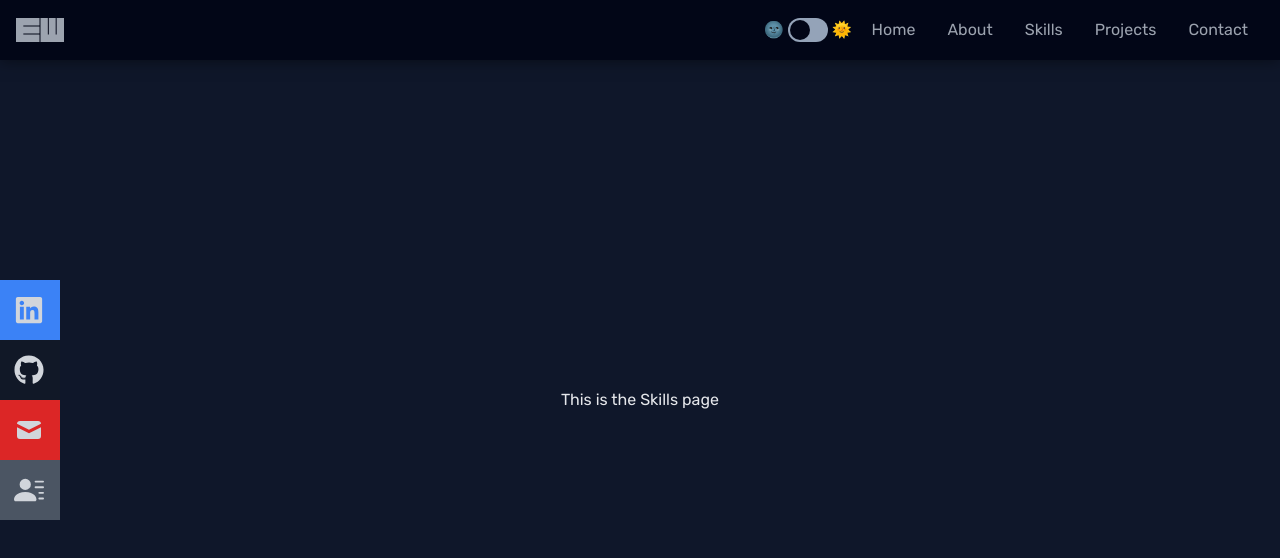
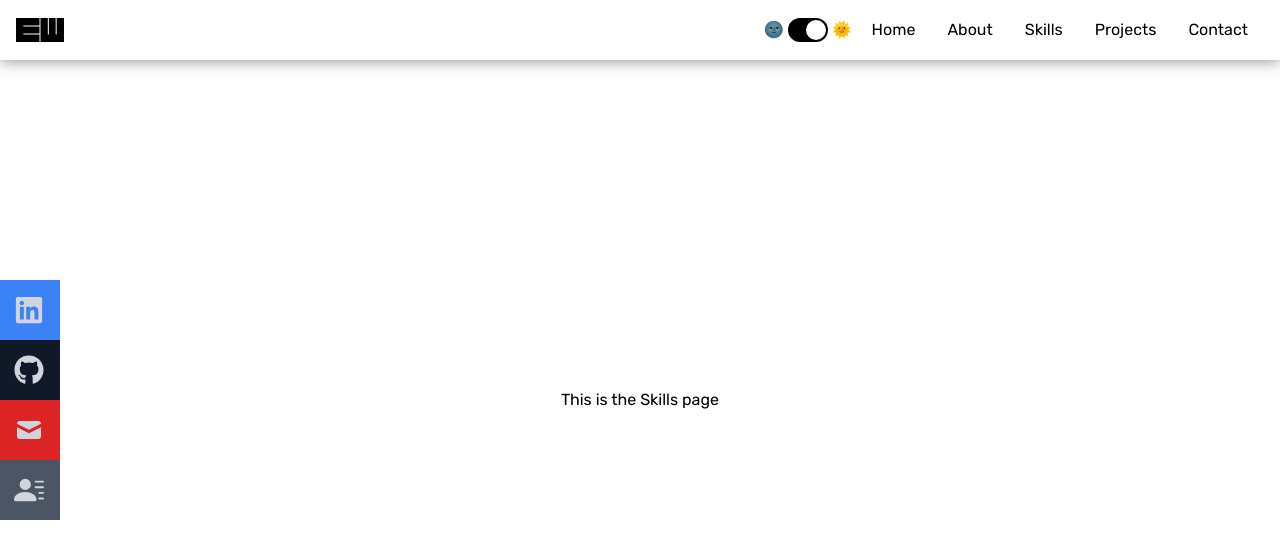
Before and after one commit to emil-98/portfolio-site, a React (Vite) app: page /skills in a window 1280 px wide. Shown: the top 558 px of the page. Built offline with nearby package versions, Linux system fonts and the light colour scheme.

Commit message:
implement initial dark mode functionality

```diff
--- a/src/App.jsx
+++ b/src/App.jsx
@@ -10,6 +10,7 @@ import { Routes, Route } from 'react-router-dom'
 
 
 const App = () => {
+
 
   return (
     <>
--- a/src/components/About.jsx
+++ b/src/components/About.jsx
@@ -4,7 +4,7 @@ import PageContainer from './PageContainer'
 const About = () => {
   return (
     <PageContainer>
-      <h1 className='text-gray-200'>
+      <h1 className='dark:text-gray-200'>
         This is the About page
       </h1>
     </PageContainer>
--- a/src/components/Contact.jsx
+++ b/src/components/Contact.jsx
@@ -4,7 +4,7 @@ import PageContainer from './PageContainer'
 const Contact = () => {
   return (
     <PageContainer>
-      <h1 className='text-gray-200'>
+      <h1 className='dark:text-gray-200'>
         This is the Contact page
       </h1>
     </PageContainer>
--- a/src/components/Home.jsx
+++ b/src/components/Home.jsx
@@ -8,8 +8,8 @@ const Home = () => {
     <PageContainer>
       <GlowImage imgSrc={'https://t4.ftcdn.net/jpg/00/63/22/59/360_F_63225999_1Jhp1HJRAogheidGZA74Asae2jFJelDV.jpg'}/>
 
-      <h1 className="text-5xl sm:text-7xl py-5 font-bold text-gray-400">Emil Welton</h1>
-      <p className="text-xl sm:text-2xl max-w-[400px] text-gray-200">
+      <h1 className="text-5xl sm:text-7xl py-5 font-bold text-blue-500 dark:text-gray-400">Emil Welton</h1>
+      <p className="text-xl sm:text-2xl max-w-[400px] dark:text-gray-200">
         is a software engineer specializing in full-stack web and mobile development.
       </p>
     </PageContainer>
--- a/src/components/Logo.jsx
+++ b/src/components/Logo.jsx
@@ -3,7 +3,7 @@ import React from "react";
 const Logo = () => {
   return(
     <a href="/">
-      <svg className="fill-current text-gray-400" width="48.0046" height="24" viewBox="0 0 12.7012 6.35">
+      <svg className="fill-current dark:text-gray-400" width="48.0046" height="24" viewBox="0 0 12.7012 6.35">
         <path d="M0 3.175h6.2177v1.9844H1.943v.2646h4.2747v1.852H1.943v.2646h4.2747V9.525H0Z" transform="translate(0 -3.175)"/>
         <path d="M6.4823 9.525v-6.35h1.9434v4.3656h.2591V3.175h1.8139v4.3656h.2591V3.175h1.9434v6.35z" transform="translate(0 -3.175)"/>
       </svg>
--- a/src/components/Navbar.jsx
+++ b/src/components/Navbar.jsx
@@ -3,33 +3,31 @@ import {FaBars, FaTimes, FaGithub, FaLinkedin} from "react-icons/fa"
 import { HiMail } from 'react-icons/hi'
 import {BsFillPersonLinesFill} from 'react-icons/bs'
 import Logo from "../components/Logo"
+import ToggleSwitch from './ToggleSwitch'
 
 const Navbar = () => {
   const [nav, toggleNav] = useState(false);
   const handleClick = () => toggleNav(!nav);
 
   return(
-    <div className="fixed w-full h-[60px] flex justify-between items-center px-4 bg-slate-950 text-gray-400 shadow-[0_0_15px_rgba(0,0,0,0.5)]">
+    <div className="fixed w-full h-[60px] flex justify-between items-center px-4 bg-white dark:bg-slate-950 dark:text-gray-400 shadow-[0_0_15px_rgba(0,0,0,0.5)]">
       <div>
         <Logo/>
       </div>
 
-
       {/* Desktop Menu */}
 
       <div className='hidden md:flex'>
-        <span className='px-1'>🌚</span>
-        <label className='flex relative align-middle h-[24px] w-[40px] rounded-full bg-slate-400 duration-300 hover:shadow-[0_0_10px_rgba(255,255,255,0.5)]'> {/* Outer piece of switch */}
-          <input type='checkbox' className='opacity-0 w-[40px] h-[24px] align-middle peer cursor-pointer'/>
-          <span className='flex absolute left-[2px] top-[2px] h-[20px] w-[20px] rounded-full transition-all duration-100 bg-slate-950 peer peer-checked:translate-x-[16px] cursor-pointer'></span> {/* Slider inside switch */}
-        </label>
-        <span className='px-1'>🌞</span>
+        <ToggleSwitch
+          offIcon={'🌚'}
+          onIcon={'🌞'}
+        />
         <ul className='flex'>
-          <li className=' drop-shadow-none duration-300 hover:drop-shadow-[0_0_10px_rgba(255,255,255,0.8)]'><a href='/'>Home</a></li>
-          <li className=' drop-shadow-none duration-300 hover:drop-shadow-[0_0_10px_rgba(255,255,255,0.8)]'><a href='/about'>About</a></li>
-          <li className=' drop-shadow-none duration-300 hover:drop-shadow-[0_0_10px_rgba(255,255,255,0.8)]'><a href='/skills'> Skills</a></li>
-          <li className=' drop-shadow-none duration-300 hover:drop-shadow-[0_0_10px_rgba(255,255,255,0.8)]'><a href='/projects'>Projects</a></li>
-          <li className=' drop-shadow-none duration-300 hover:drop-shadow-[0_0_10px_rgba(255,255,255,0.8)]'><a href='/contact'>Contact</a></li>
+          <li className=' drop-shadow-none duration-300 hover:drop-shadow-[0_0_10px_rgba(0,0,0,1)] dark:hover:drop-shadow-[0_0_10px_rgba(255,255,255,0.8)]'><a href='/'>Home</a></li>
+          <li className=' drop-shadow-none duration-300 hover:drop-shadow-[0_0_10px_rgba(0,0,0,1)] dark:hover:drop-shadow-[0_0_10px_rgba(255,255,255,0.8)]'><a href='/about'>About</a></li>
+          <li className=' drop-shadow-none duration-300 hover:drop-shadow-[0_0_10px_rgba(0,0,0,1)] dark:hover:drop-shadow-[0_0_10px_rgba(255,255,255,0.8)]'><a href='/skills'> Skills</a></li>
+          <li className=' drop-shadow-none duration-300 hover:drop-shadow-[0_0_10px_rgba(0,0,0,1)] dark:hover:drop-shadow-[0_0_10px_rgba(255,255,255,0.8)]'><a href='/projects'>Projects</a></li>
+          <li className=' drop-shadow-none duration-300 hover:drop-shadow-[0_0_10px_rgba(0,0,0,1)] dark:hover:drop-shadow-[0_0_10px_rgba(255,255,255,0.8)]'><a href='/contact'>Contact</a></li>
         </ul>
       </div>
 
--- a/src/components/PageContainer.jsx
+++ b/src/components/PageContainer.jsx
@@ -2,7 +2,7 @@ import React from 'react'
 
 const PageContainer = (props) => {
   return (
-    <div className='w-full h-screen bg-slate-900'>
+    <div className='w-full h-screen bg-white dark:bg-slate-900 transition-all'>
       <div className='max-w-[1000px] mx-auto flex flex-col justify-center items-center text-center h-full'>
         {props.children}
       </div>
--- a/src/components/Projects.jsx
+++ b/src/components/Projects.jsx
@@ -4,7 +4,7 @@ import PageContainer from './PageContainer'
 const Projects = () => {
   return (
     <PageContainer>
-      <h1 className='text-gray-200'>
+      <h1 className='dark:text-gray-200'>
         This is the Projects page
       </h1>
     </PageContainer>
--- a/src/components/Skills.jsx
+++ b/src/components/Skills.jsx
@@ -4,7 +4,7 @@ import PageContainer from './PageContainer'
 const Skills = () => {
   return (
     <PageContainer>
-      <h1 className='text-gray-200'>
+      <h1 className='dark:text-gray-200'>
         This is the Skills page
       </h1>
     </PageContainer>
--- /dev/null
+++ b/src/components/ToggleSwitch.jsx
@@ -0,0 +1,28 @@
+import React, { useEffect, useState } from 'react'
+
+const ToggleSwitch = ({offIcon, onIcon, bgColor, sliderColor, defaultChecked = !window.matchMedia('(prefers-color-scheme: dark)').matches}) => {
+
+  const [isChecked, setIsChecked] = useState(defaultChecked)
+
+
+  useEffect(() => {
+    if(!isChecked){
+      document.documentElement.classList.add('dark')
+    }else{
+      document.documentElement.classList.remove('dark')
+    }
+  }, [isChecked])
+
+  return (
+    <>
+      <span className='px-1'>{`${offIcon}`}</span>
+      <label className='flex relative align-middle h-[24px] w-[40px] rounded-full bg-black dark:bg-slate-400 duration-300 hover:shadow-[0_0_10px_rgba(0,0,0,0.5)] dark:hover:shadow-[0_0_10px_rgba(255,255,255,0.5)]'> {/* Outer piece of switch */}
+        <input type='checkbox' checked={isChecked} onChange={() => setIsChecked(!isChecked)} className='opacity-0 w-[40px] h-[24px] align-middle peer cursor-pointer'/>
+        <span className='flex absolute left-[2px] top-[2px] h-[20px] w-[20px] rounded-full transition-all duration-100 bg-white dark:bg-slate-950 peer peer-checked:translate-x-[16px] cursor-pointer'></span> {/* Slider inside switch */}
+      </label>
+      <span className='px-1'>{`${onIcon}`}</span>
+    </>
+  )
+}
+
+export default ToggleSwitch
```
